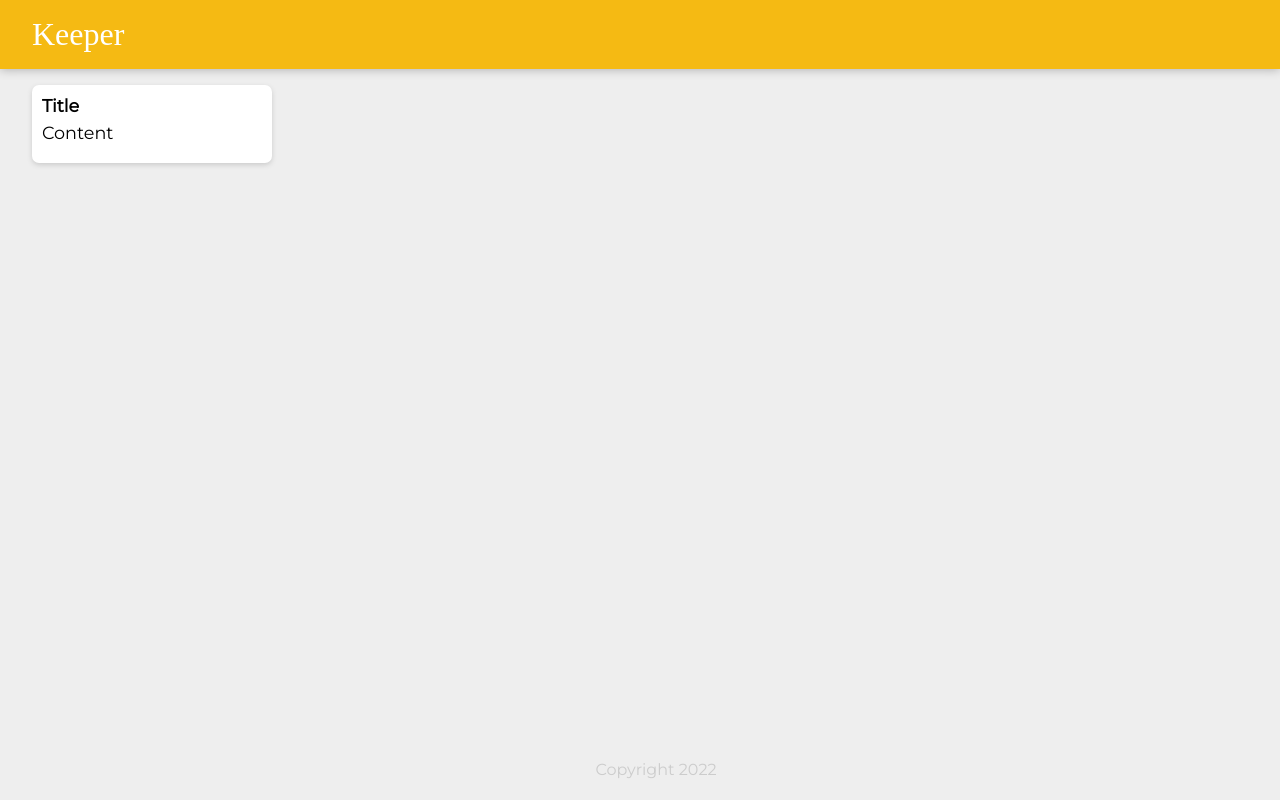
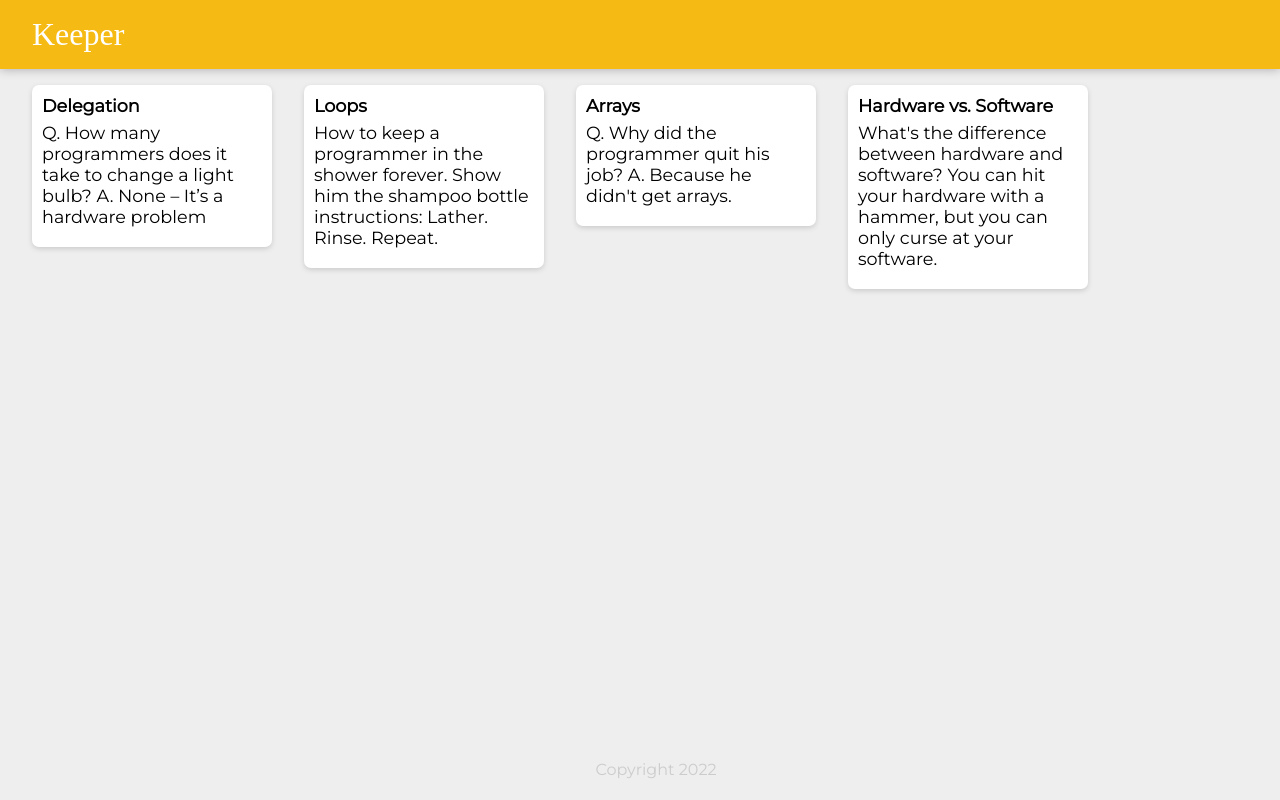
Before and after one commit to boundy99/Keeper, a React (Create React App) app in the folder my-app/: page / in a window 1280 px wide. Built offline with nearby package versions, Linux system fonts and the light colour scheme; a web font is replaced by a local one.

Commit message:
props and map

```diff
--- a/my-app/src/components/App.jsx
+++ b/my-app/src/components/App.jsx
@@ -1,15 +1,21 @@
-import React from 'react'
-import Heading from './Header'
-import Note from './Note'
-import Footer from './Footer'
+import React from "react";
+import Heading from "./Header";
+import Note from "./Note";
+import Footer from "./Footer";
+import notes from "../note";
 
 export default function App() {
   return (
     <div>
-        <Heading/>
-        <Note/>
-        <Footer/>
+      <Heading />
+      {notes.map((element) => (
+        <Note
+          key={element.key}
+          title={element.title}
+          content={element.content}
+        />
+      ))}
+      <Footer />
     </div>
-
-  )
+  );
 }
--- a/my-app/src/components/Note.jsx
+++ b/my-app/src/components/Note.jsx
@@ -1,10 +1,10 @@
 import React from 'react'
 
-export default function Note() {
+export default function Note(props) {
   return (
     <div className='note'>
-    <h1>Title</h1>
-    <p>Content</p>
+    <h1>{props.title}</h1>
+    <p>{props.content}</p>
     </div>
   )
 }
--- /dev/null
+++ b/my-app/src/note.js
@@ -0,0 +1,23 @@
+const notes = [{
+        key: 1,
+        title: "Delegation",
+        content: "Q. How many programmers does it take to change a light bulb? A. None – It’s a hardware problem"
+    },
+    {
+        key: 2,
+        title: "Loops",
+        content: "How to keep a programmer in the shower forever. Show him the shampoo bottle instructions: Lather. Rinse. Repeat."
+    },
+    {
+        key: 3,
+        title: "Arrays",
+        content: "Q. Why did the programmer quit his job? A. Because he didn't get arrays."
+    },
+    {
+        key: 4,
+        title: "Hardware vs. Software",
+        content: "What's the difference between hardware and software? You can hit your hardware with a hammer, but you can only curse at your software."
+    }
+];
+
+export default notes
```
Also changed, not shown: my-app/src/index.js (+0 -14 lines), 1 other file (tests, documents, lock files or other folders).
